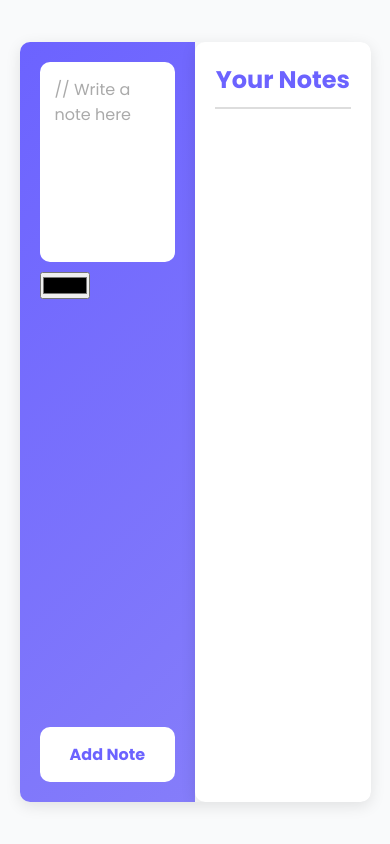
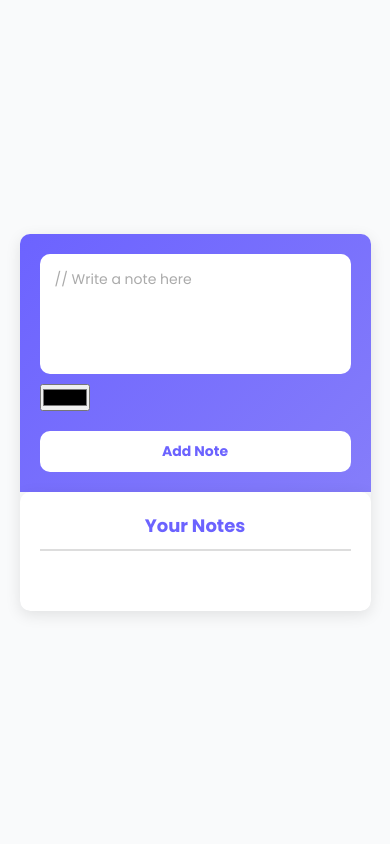
Before and after one commit to Namiranish/Sticky-Notes, a plain HTML site: page index.html in a window 390 px wide. Drawn offline with Linux system fonts and the light colour scheme; a web font is replaced by a local one.

Commit message:
made it responsive

```diff
--- a/style.css
+++ b/style.css
@@ -180,3 +180,42 @@ button:hover {
     box-shadow: 0 4px 6px rgba(0, 0, 0, 0.3);
     border-radius: 0;
 }
+
+
+/* Media Queries for Smaller Devices */
+@media (max-width: 768px) {
+    .container {
+        flex-direction: column;
+        height: auto;
+    }
+
+    .message {
+        width: 100%;
+        order: 1;
+    }
+
+    .displayMessage {
+        width: 100%;
+        order: 2;
+    }
+
+    .notes-container {
+        grid-template-columns: repeat(auto-fit, minmax(100px, 1fr));
+    }
+}
+
+@media (max-width: 480px) {
+    textarea {
+        height: 120px;
+        font-size: 14px;
+    }
+
+    button {
+        font-size: 14px;
+        padding: 10px;
+    }
+
+    .displayMessage h1 {
+        font-size: 18px;
+    }
+}
```
